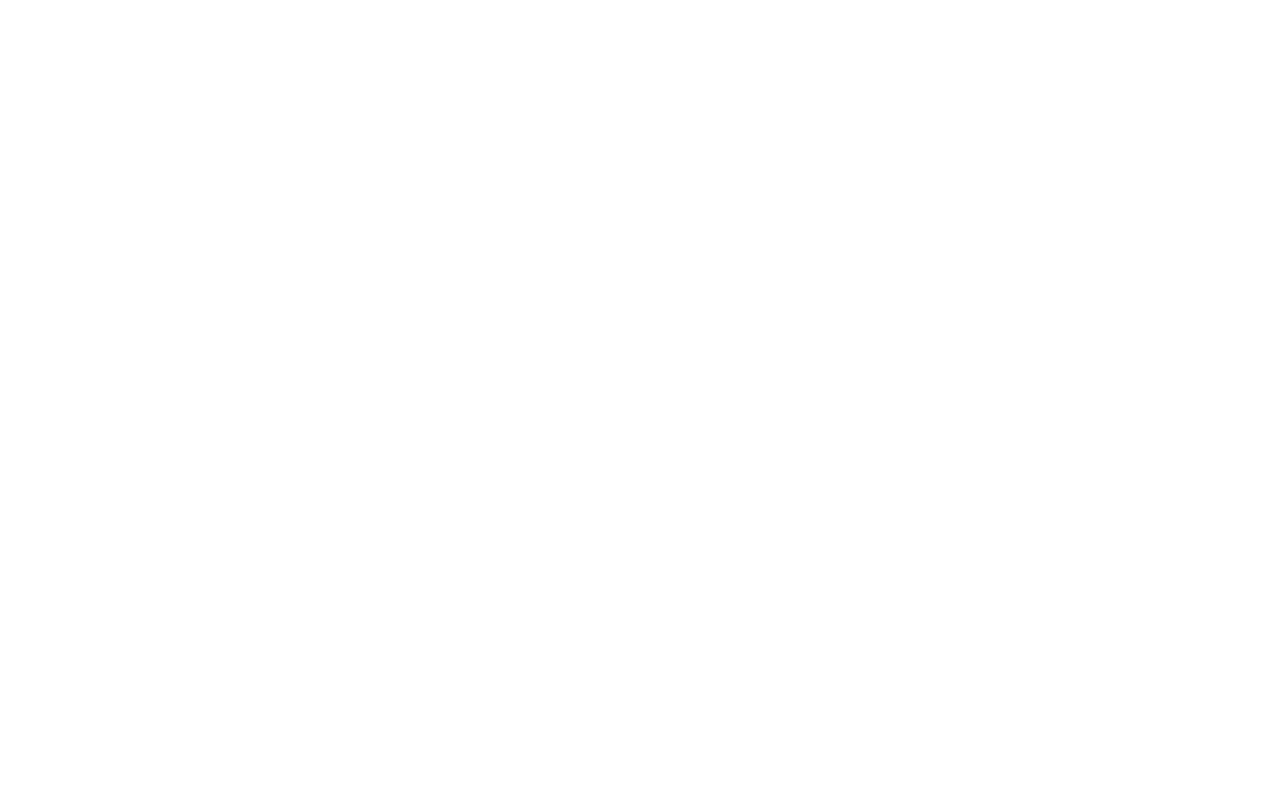
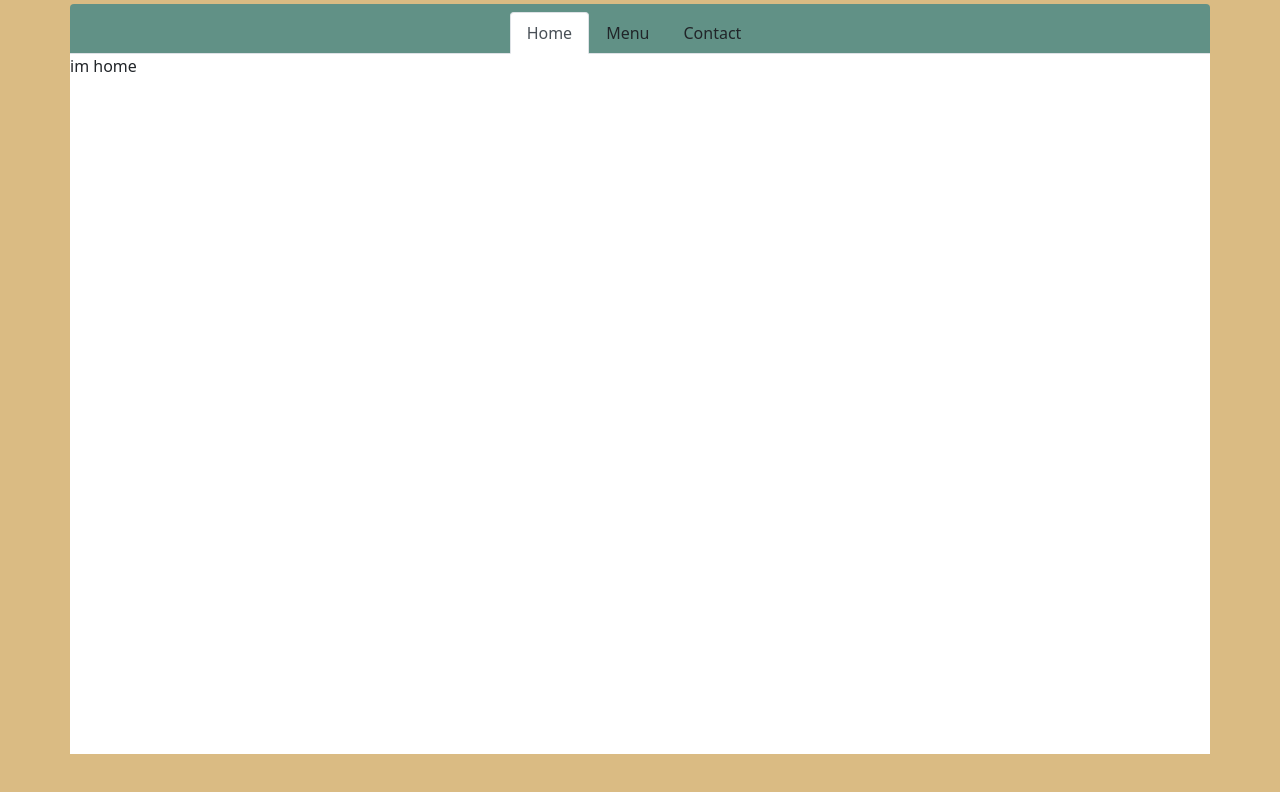
Before and after one commit to JAAR91/RESTAURANT-PAGE, a website built with webpack: page dist/index.html in a window 1280 px wide. Built offline with nearby package versions, Linux system fonts and the light colour scheme.

Commit message:
created css file and adding images to project

```diff
--- a/src/index.js
+++ b/src/index.js
@@ -1 +1,35 @@
-console.log('test');
+import {Content, Home, Menu,Contact, homeContent, menuContent, contactContent} from "./page-elements";
+import './style.css';
+
+function homeClick() {
+    Home.classList.add('active');
+    Menu.classList.remove('active');
+    Contact.classList.remove('active');
+    homeContent.classList.remove('d-none');
+    menuContent.classList.add('d-none');
+    contactContent.classList.add('d-none');
+};
+
+function menuClick () {
+    Menu.classList.add('active');
+    Home.classList.remove('active');
+    Contact.classList.remove('active');
+    menuContent.classList.remove('d-none');
+    homeContent.classList.add('d-none');
+    contactContent.classList.add('d-none');
+};
+
+function ContactClick() {
+    Contact.classList.add('active');
+    Home.classList.remove('active');
+    Menu.classList.remove('active');
+    contactContent.classList.remove('d-none');
+    menuContent.classList.add('d-none');
+    homeContent.classList.add('d-none');
+};
+
+Home.addEventListener('click',homeClick);
+
+Menu.addEventListener('click',menuClick);
+
+Contact.addEventListener('click',ContactClick);
--- /dev/null
+++ b/src/page-elements.js
@@ -0,0 +1,57 @@
+export const Content = document.getElementById('content');
+Content.classList.add('container', 'position-relative', 'p-0', 'mt-container');
+
+export const navBar = document.createElement('nav');
+Content.appendChild(navBar);
+
+export const ulNavb = document.createElement('ul');
+ulNavb.classList.add('nav', 'nav-tabs', 'justify-content-center', 'fixed-top', 'pt-2', 'container','rounded-top', 'mt-1', 'bg-navbar');
+navBar.appendChild(ulNavb);
+
+export const navItem1 = document.createElement('li');
+navItem1.classList.add('nav-item');
+ulNavb.appendChild(navItem1);
+
+export const Home = document.createElement('a');
+Home.classList.add('nav-link', 'active', 'link-dark');
+Home.href = '#';
+Home.textContent = 'Home';
+navItem1.appendChild(Home);
+
+export const navItem2 = document.createElement('li');
+navItem2.classList.add('nav-item');
+ulNavb.appendChild(navItem2);
+
+export const Menu = document.createElement('a');
+Menu.classList.add('nav-link', 'link-dark');
+Menu.href = '#';
+Menu.textContent = 'Menu';
+navItem2.appendChild(Menu);
+
+export const navItem3 = document.createElement('li');
+navItem3.classList.add('nav-item');
+ulNavb.appendChild(navItem3);
+
+export const Contact = document.createElement('a');
+Contact.classList.add( 'nav-link','link-dark');
+Contact.href = '#';
+Contact.textContent = 'Contact';
+navItem3.appendChild(Contact);
+
+export const homeContent = document.createElement('div');
+homeContent.classList.add('w-100', 'bg-white');
+homeContent.style.height = '700px';
+homeContent.textContent = 'im home';
+Content.appendChild(homeContent);
+
+export const menuContent = document.createElement('div');
+menuContent.classList.add('w-100', 'bg-white', 'd-none');
+menuContent.style.height = '700px';
+menuContent.textContent = 'im menu';
+Content.appendChild(menuContent);
+
+export const contactContent = document.createElement('div');
+contactContent.classList.add('w-100', 'bg-white', 'd-none');
+contactContent.style.height = '700px';
+contactContent.textContent = 'im content';
+Content.appendChild(contactContent);
--- a/src/style.css
+++ b/src/style.css
@@ -0,0 +1,11 @@
+body {
+    background-color: rgb(218, 187, 131);
+}
+
+.mt-container {
+    margin-top: 54px;
+}
+
+.bg-navbar {
+    background-color: rgba(51, 130, 136, 0.726);
+}
--- a/webpack.config.js
+++ b/webpack.config.js
@@ -12,6 +12,10 @@ module.exports = {
         test: /\.css$/i,
         use: ['style-loader', 'css-loader'],
       },
+      {
+        test: /\.(png|svg|jpg|jpeg|gif)$/i,
+        type: 'asset/resource',
+      },
     ],
   },
 };
```
Also changed, not shown: dist/index.html, dist/main.js, lib/banner.jpg (added).
